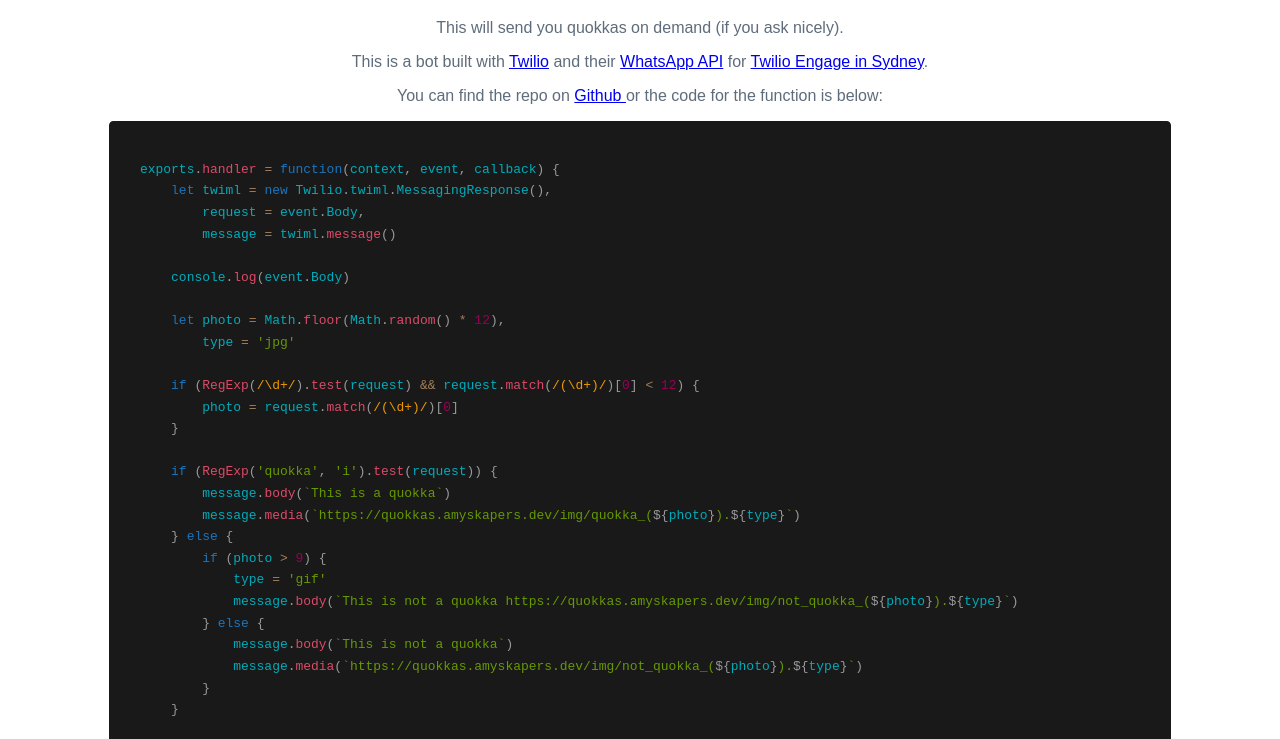
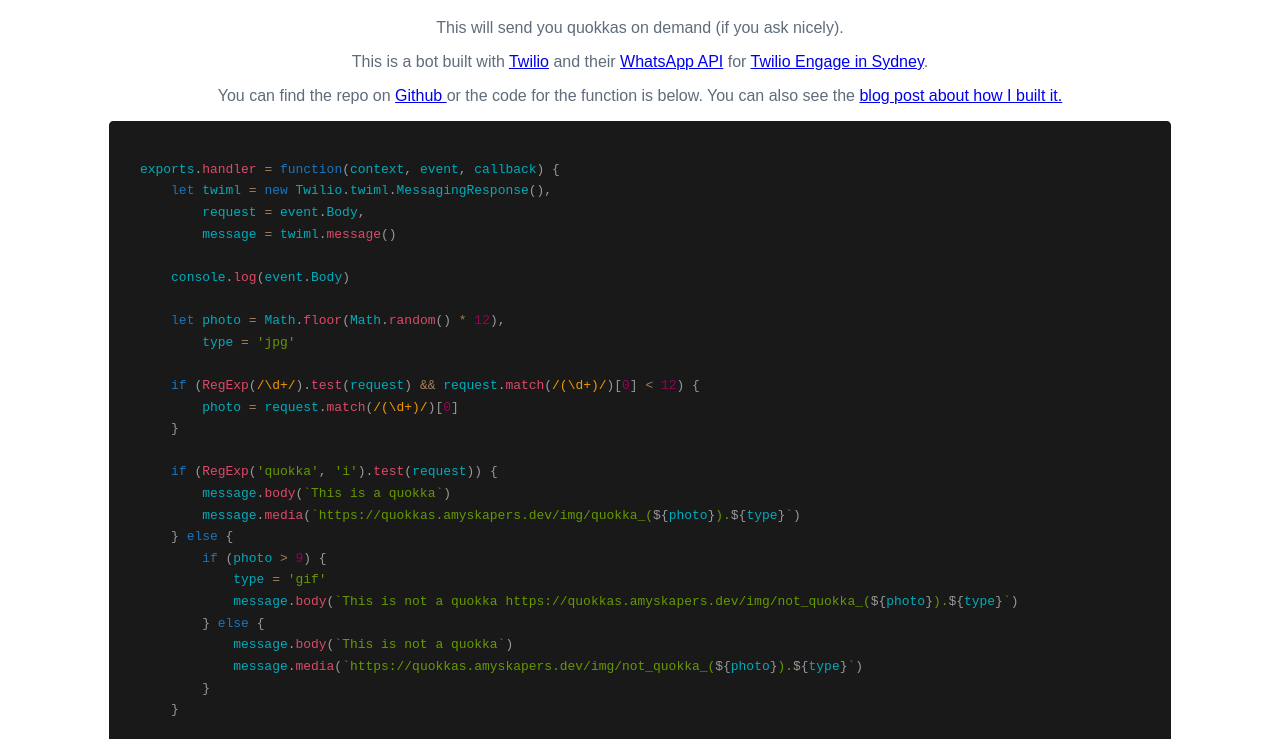
Before and after one commit to amykapernick/quokka-on-demand, a plain HTML site: page index.html in a window 1280 px wide. Shown: the part 61-800 px from the top of the page. Drawn offline with Linux system fonts and the light colour scheme; no server answers; a web font is replaced by a local one.

Commit message:
added link to blog post

```diff
--- a/index.html
+++ b/index.html
@@ -22,7 +22,8 @@
 	</p>
 	<p>
 		You can find the repo on <a href="https://github.com/amykapernick/quokka-on-demand" target="_blank">Github </a>
-		or the code for the function is below:
+		or the code for the function is below. You can also see the <a
+			href="https://amygoestoperth.com.au/building-quokka-on-demand">blog post about how I built it.</a>
 	</p>
 	<pre><code class="language-js">
 exports.handler = function(context, event, callback) {
```
